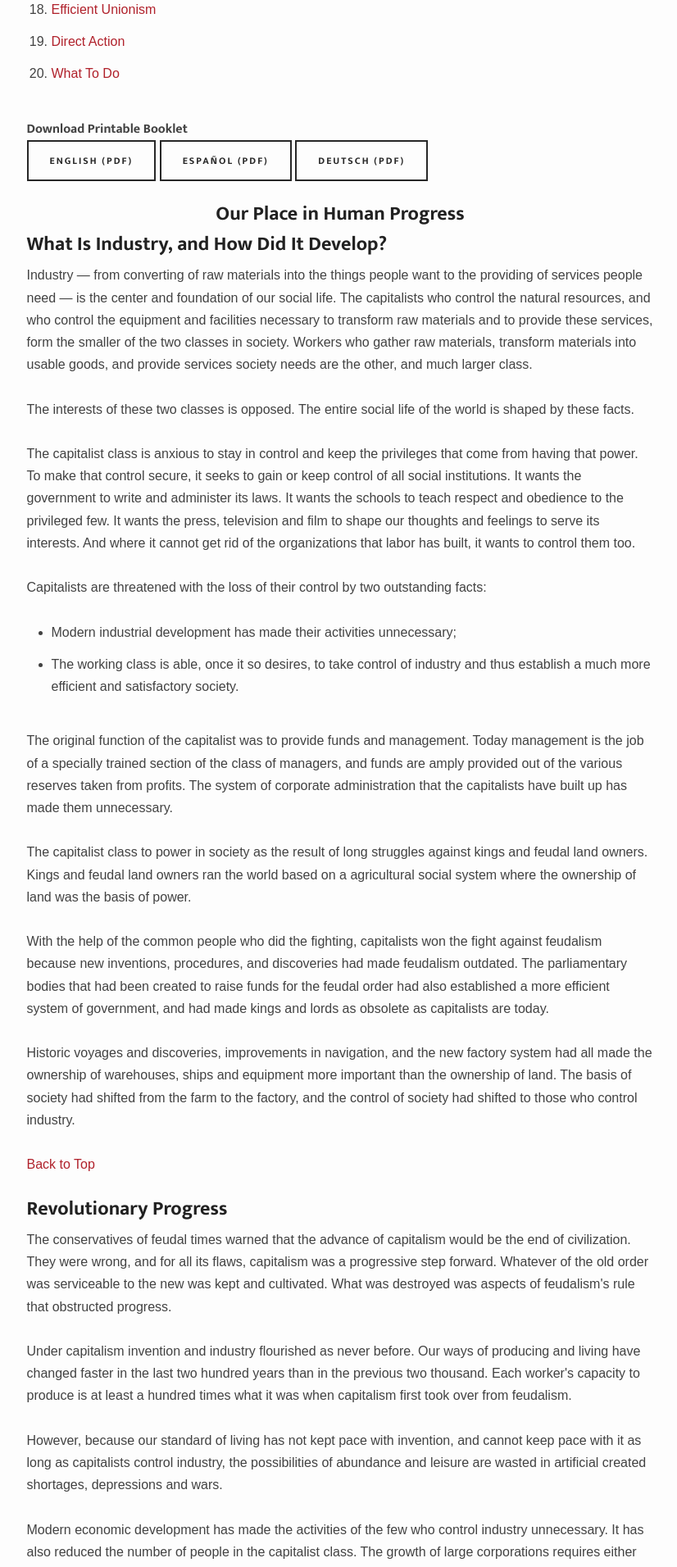
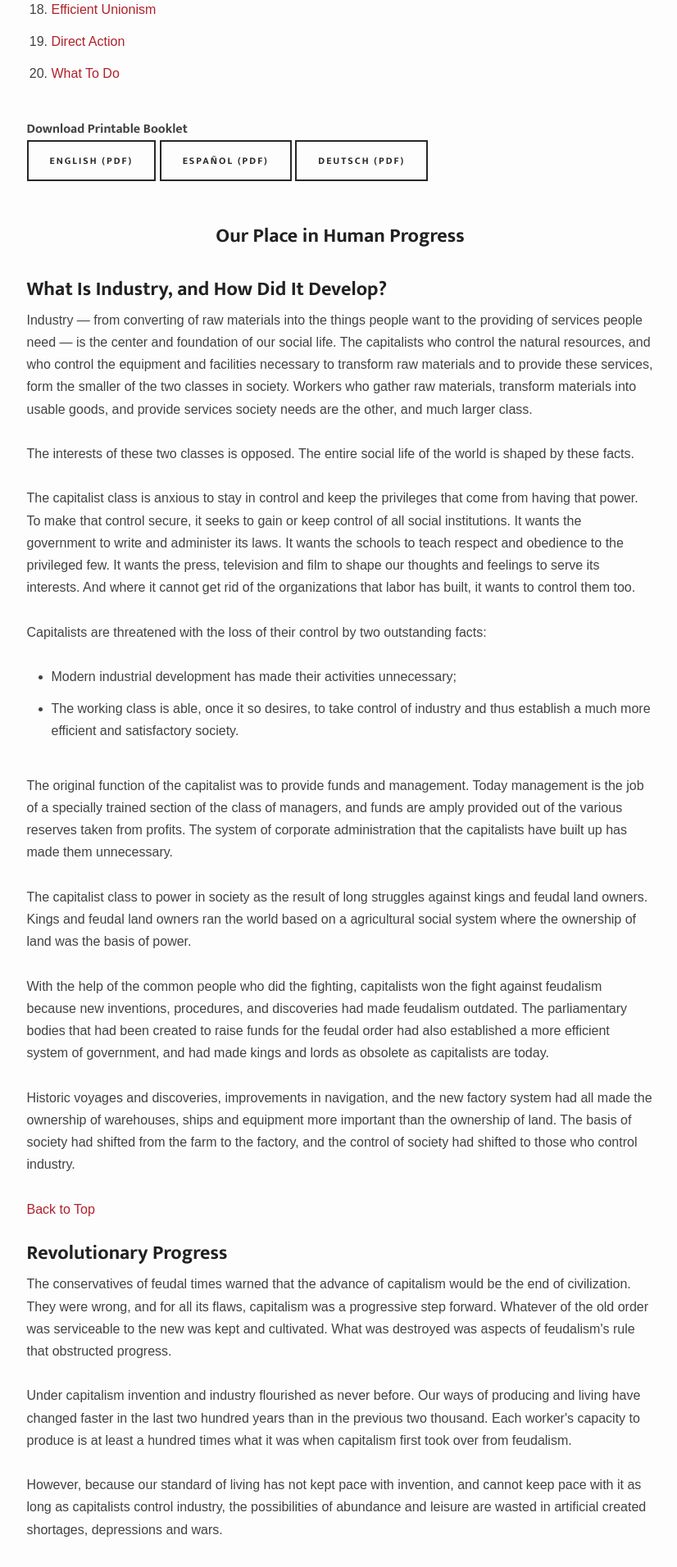
Before and after one commit to IWW-NYC-GMB/iww.nyc, a Jekyll site: the page built from one-big-union.html, in a window 1280 px wide. Shown: the part 1494-3406 px from the top of the page at 82% size, without its empty margins (225-1051 px from the left). Built offline with Jekyll 4.4.1, drawn with Linux system fonts in a browser that asks for light colours; some web fonts are replaced.

Commit message:
Update one-big-union.html

```diff
--- a/one-big-union.html
+++ b/one-big-union.html
@@ -31,9 +31,9 @@ heading: true
 <strong>Download Printable Booklet</strong><br>
 <a href="{{ site.baseurl }}/assets/One-Big-Union.pdf"><button class="small" ontouchstart="">English (PDF)</button></a>
 <a href="{{ site.baseurl }}/assets/One-Big-Union-es.pdf"><button class="small" ontouchstart="">Español (PDF)</button></a>
-<a href="{{ site.baseurl }}/assets/One-Big-Union-de.pdf"><button class="small" ontouchstart="">Deutsch (PDF)</button></a><br><br>
+<a href="{{ site.baseurl }}/assets/One-Big-Union-de.pdf"><button class="small" ontouchstart="">Deutsch (PDF)</button></a><br><br><br>
 
-<h1 style="text-align:center;">Our Place in Human Progress</h1>
+<h1 style="text-align:center;">Our Place in Human Progress</h1><br>
 <h2 id="what-is-industry">What Is Industry, and How Did It Develop?</h2>
 <p>
 Industry — from converting of raw materials into the things people want to the providing of services people need — is the center and foundation of our social life. The capitalists who control the natural resources, and who control the equipment and facilities necessary to transform raw materials and to provide these services, form the smaller of the two classes in society. Workers who gather raw materials, transform materials into usable goods, and provide services society needs are the other, and much larger class.<br><br>
```
